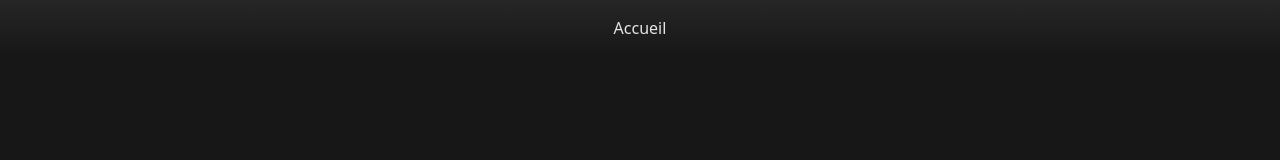
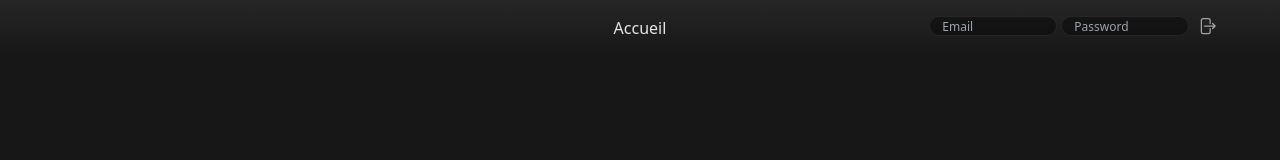
Before and after one commit to ludovicspina/easis_laravel_vuejs, a Vue app in the folder vuejs_easis/: page / in a window 1280 px wide. Shown: the top 160 px of the page. Built offline with nearby package versions, Linux system fonts and the light colour scheme.

Commit message:
navbar fix

```diff
--- a/vuejs_easis/src/components/NavBar.vue
+++ b/vuejs_easis/src/components/NavBar.vue
@@ -4,11 +4,13 @@
     <div></div>
     <a class="flex justify-center gap-5">
       <a href="../" class="hover:scale-125 transition delay-50 text-neutral-200">Accueil</a>
-      <a v-if="userRole >= 60" href="../cdg" class="hover:scale-125 transition delay-50 text-neutral-200">Coffre de guilde</a>
+      <a v-if="userRole >= 60" href="../cdg" class="hover:scale-125 transition delay-50 text-neutral-200">Coffre de
+        guilde</a>
       <a v-if="userRole >= 60" href="../instances" class="hover:scale-125 transition delay-50 text-neutral-200">Instances</a>
-      <a v-if="userRole >= 100" href="../donjons" class="hover:scale-125 transition delay-50 text-neutral-200">Donjons</a>
+      <a v-if="userRole >= 100" href="../donjons"
+         class="hover:scale-125 transition delay-50 text-neutral-200">Donjons</a>
     </a>
-    <div v-if="isLoggedIn === false">
+    <div v-if="(isLoggedIn === false) || (isLoggedIn === null)">
       <form @submit.prevent="login_user" class="flex justify-center items-center">
         <div class="flex gap-1">
           <div class="flex">
@@ -22,8 +24,10 @@
         </div>
         <div class="flex ml-2">
           <button type="submit">
-            <svg xmlns="http://www.w3.org/2000/svg" fill="none" viewBox="0 0 24 24" stroke-width="1.5" stroke="currentColor" class="w-5 h-5 hover:scale-125 transition delay-50">
-              <path stroke-linecap="round" stroke-linejoin="round" d="M15.75 9V5.25A2.25 2.25 0 0013.5 3h-6a2.25 2.25 0 00-2.25 2.25v13.5A2.25 2.25 0 007.5 21h6a2.25 2.25 0 002.25-2.25V15m3 0l3-3m0 0l-3-3m3 3H9" />
+            <svg xmlns="http://www.w3.org/2000/svg" fill="none" viewBox="0 0 24 24" stroke-width="1.5"
+                 stroke="currentColor" class="w-5 h-5 hover:scale-125 transition delay-50">
+              <path stroke-linecap="round" stroke-linejoin="round"
+                    d="M15.75 9V5.25A2.25 2.25 0 0013.5 3h-6a2.25 2.25 0 00-2.25 2.25v13.5A2.25 2.25 0 007.5 21h6a2.25 2.25 0 002.25-2.25V15m3 0l3-3m0 0l-3-3m3 3H9"/>
             </svg>
 
           </button>
@@ -61,8 +65,10 @@ export default {
   },
   methods: {
     getLoginStatus() {
-      this.isLoggedIn = JSON.parse(localStorage.getItem('isLoggedIn'));
-      this.userRole = JSON.parse(localStorage.getItem('userRole'));
+      if (this.isLoggedIn != null) {
+        this.isLoggedIn = JSON.parse(localStorage.getItem('isLoggedIn'));
+        this.userRole = JSON.parse(localStorage.getItem('userRole'));
+      }
     },
     getUserRole(email) {
       axios.get("http://api.etheron.fr/api/users")
```
